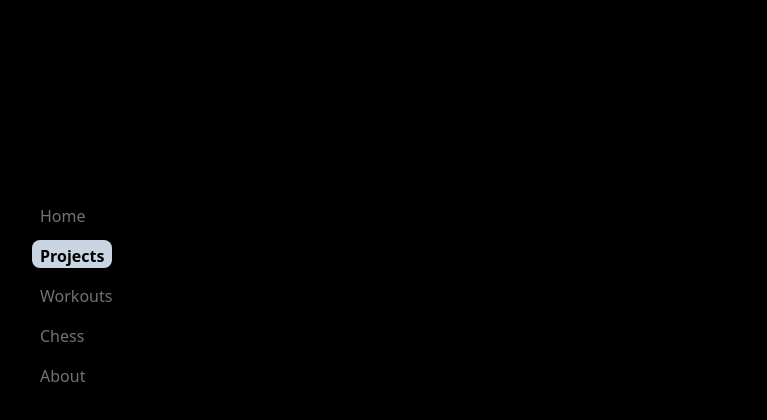
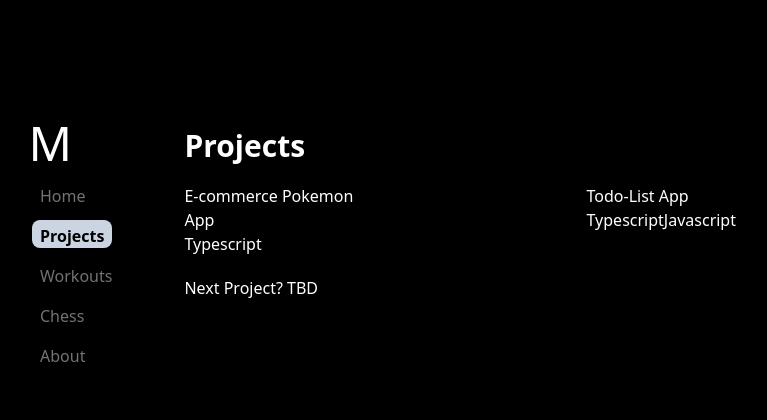
Before and after one commit to marcus-biddle/marsbid.io, a Next.js app in the folder portfolio/: page /projects in a window 1280 px wide. Shown: the top 420 px of the page, without its empty margins (256-1023 px from the left). Built offline with nearby package versions, Linux system fonts and the light colour scheme; a web font is replaced by a local one.

Commit message:
added projects data

```diff
--- a/portfolio/components/sidebar.tsx
+++ b/portfolio/components/sidebar.tsx
@@ -27,9 +27,9 @@ export default function Sidebar() {
 
     return (
         <div className=" mr-16 pt-[1.77rem]">
-            <div className="mb-5">
-            <Logo />
-            </div>
+            <Link href='/' className="mb-5">
+                <Logo />
+            </Link>
             <LayoutGroup>
                 <nav className="relative flex flex-col items-start space-x-0 space-y-3">
                     {routes.map((route) => {
--- /dev/null
+++ b/portfolio/data/projects.tsx
@@ -0,0 +1,45 @@
+export const projects = [
+    {
+        title: 'E-commerce Pokemon App',
+        languages: [
+            {
+                name: 'Typescript',
+                icon: ''
+            },
+        ],
+        framework: { name: 'React', icon: ''},
+        backend: { used: false, name: ''},
+        description: 'Lorem ipsum dolor sit amet, consectetur adipiscing elit, sed do eiusmod tempor incididunt ut labore et dolore magna aliqua. Ut enim ad minim veniam, quis nostrud exercitation ullamco laboris nisi ut aliquip ex ea commodo consequat. Duis aute irure dolor in reprehenderit in voluptate velit esse cillum dolore eu fugiat nulla pariatur. Excepteur sint occaecat cupidatat non proident, sunt in culpa qui officia deserunt mollit anim id est laborum',
+        additionalInfo: [
+            {
+                info: 'Decided to go with the CSS-in-JS approach by useing styled components instead of css modules. This is helpful because I can incorporate JS/TS logic into it. However, the con to this approach is that it needs to be added to the DOM and will slow down rendering.'
+            }
+        ],
+        img: '',
+    },
+    {
+        title: 'Todo-List App',
+        languages: [
+            {
+                name: 'Typescript',
+                icon: ''
+            },
+            {
+                name: 'Javascript',
+                icon: ''
+            },
+        ],
+        framework: { name: 'React', icon: ''},
+        backend: { used: true, name: 'MongoDb'},
+        description: 'Lorem ipsum dolor sit amet, consectetur adipiscing elit, sed do eiusmod tempor incididunt ut labore et dolore magna aliqua. Ut enim ad minim veniam, quis nostrud exercitation ullamco laboris nisi ut aliquip ex ea commodo consequat. Duis aute irure dolor in reprehenderit in voluptate velit esse cillum dolore eu fugiat nulla pariatur. Excepteur sint occaecat cupidatat non proident, sunt in culpa qui officia deserunt mollit anim id est laborum',
+        additionalInfo: [
+            {
+                info: 'Decided to go with the CSS-in-JS approach by useing styled components instead of css modules. This is helpful because I can incorporate JS/TS logic into it. However, the con to this approach is that it needs to be added to the DOM and will slow down rendering.',
+            },
+            {
+                info: 'Server is hosted on Atlas. It follows a basic MVC pattern.',
+            },
+        ],
+        img: ''
+    },
+]
--- a/portfolio/src/pages/_app.tsx
+++ b/portfolio/src/pages/_app.tsx
@@ -4,7 +4,7 @@ import type { AppProps } from 'next/app'
 
 export default function App({ Component, pageProps }: AppProps) {
   return (
-    <div className='flex px-72 pt-32 h-screen bg-black'>
+    <div className='flex px-72 pt-32 h-screen bg-black text-white'>
     <Sidebar />
     <Component {...pageProps} />
     </div>
--- /dev/null
+++ b/portfolio/src/pages/projects/[project]/index.tsx
@@ -0,0 +1,6 @@
+export default function Project() {
+    // Figure out slug thing
+    return (
+        <>Project</>
+    )
+}
--- a/portfolio/src/pages/projects/index.tsx
+++ b/portfolio/src/pages/projects/index.tsx
@@ -1,4 +1,5 @@
 import { Metadata } from "next";
+import { projects } from "../../../data/projects";
 
 export const metadata: Metadata = {
     title: 'Projects',
@@ -9,6 +10,27 @@ export default function Projects() {
     return (
         <section>
             <h1 className='text-3xl font-bold'>Projects</h1>
+            <div className="my-5 flex flex-row gap-x-52">
+                {projects.map((project) => {
+                    return (
+                        <a
+                        key={project.title}
+                        className=''>
+                            <header>{project.title}</header>
+                            <section className='flex flex-row'>
+                                {project.languages.map((language) => {
+                                    return (
+                                        <div key={language.name} >
+                                            {language.name}
+                                        </div>
+                                    )
+                                })}
+                            </section>
+                        </a>
+                    )
+                })}
+            </div>
+            <div>Next Project? TBD</div>
         </section>
     )
 }
--- a/portfolio/src/pages/workouts/index.tsx
+++ b/portfolio/src/pages/workouts/index.tsx
@@ -1,3 +1,15 @@
 export default function Workouts() {
-    return <div>Workouts</div>
+    return (
+        <div>
+            <h1 className='text-3xl font-bold'>Workouts</h1>
+            <p className=' my-5'>{'Follow along if you\'re interested. I try to keep this update to date, but, ultimately, this is for myself and to keep future me accountable.'}</p>
+            <div>
+                {/* Could put this in a database, turn into links to go more into detail */}
+                {/* Probably only allow 10 to be shown then add load more button */}
+                <span>
+                    <>03/31/2023 - Upper Body</>
+                </span>
+            </div>
+        </div>
+    )
 }
```
Also changed, not shown: 1 other file (tests, documents, lock files or other folders).
